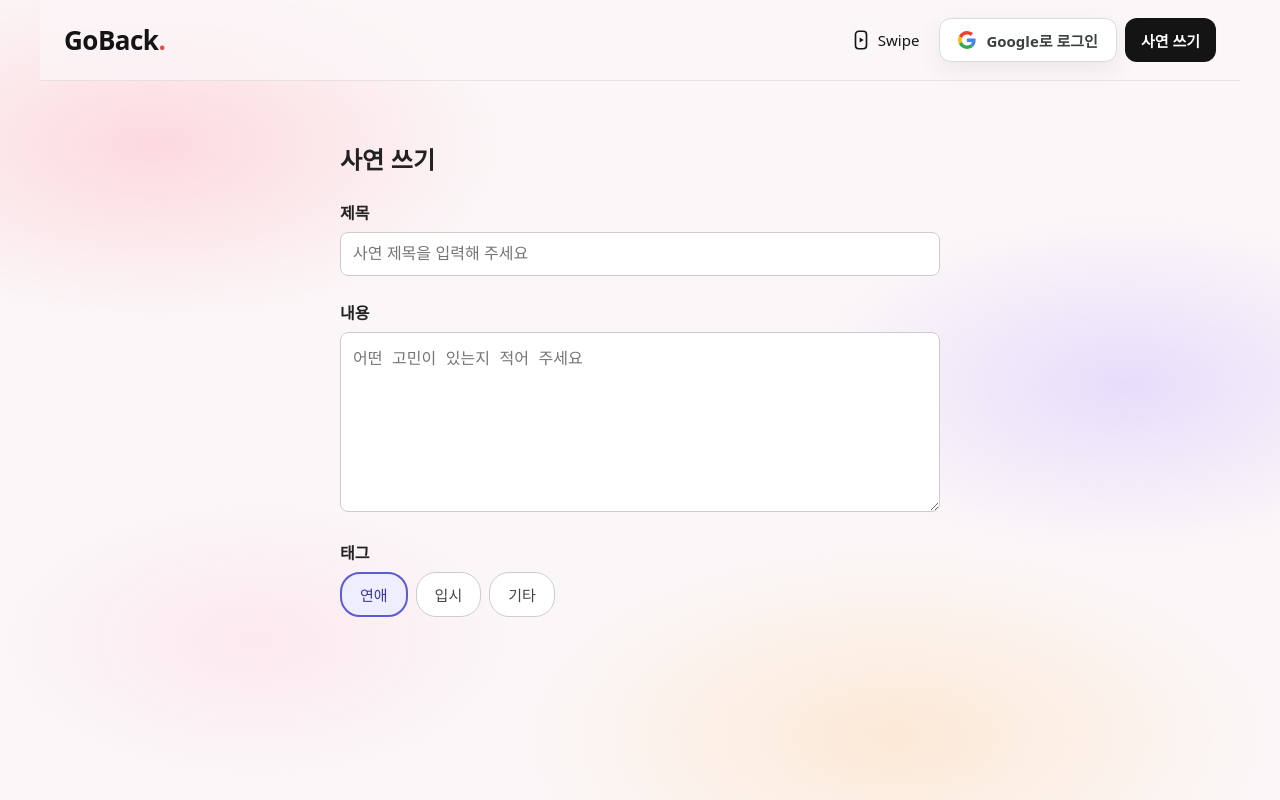
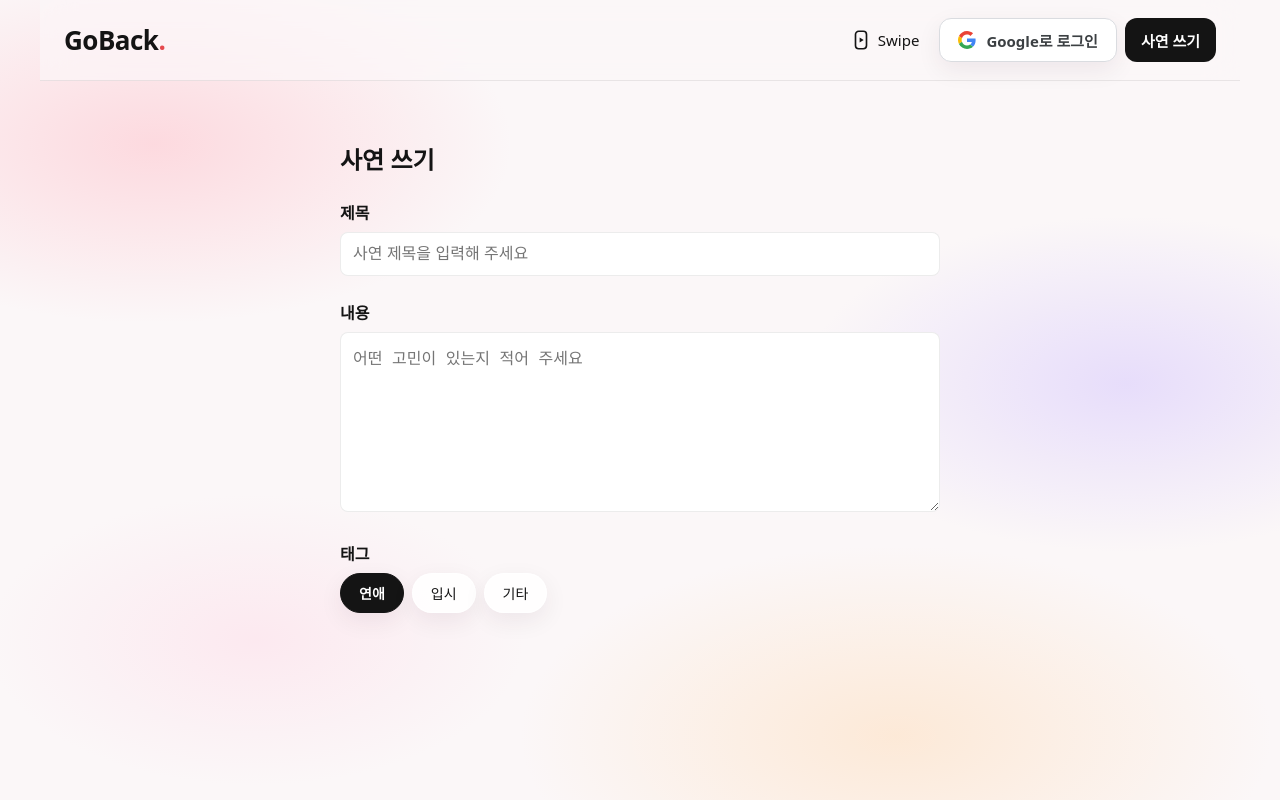
Before and after one commit to team-GoBack/GoBack, a React (Vite) app: page /write in a window 1280 px wide. Built offline with nearby package versions, Linux system fonts and the light colour scheme; no server answers.

Commit message:
fix: 작성 페이지 스타일 수정

```diff
--- a/src/pages/WritePage.jsx
+++ b/src/pages/WritePage.jsx
@@ -12,10 +12,12 @@ export default function WritePage() {
       maxWidth: '640px',
       margin: '0 auto',
       padding: '32px 20px',
-      color: '#222',
-      fontFamily: 'sans-serif',
+      color: 'var(--ink)',
     },
     heading: {
+      marginBottom: '24px',
+    },
+    field: {
       marginBottom: '24px',
     },
     label: {
@@ -27,36 +29,20 @@ export default function WritePage() {
       boxSizing: 'border-box',
       width: '100%',
       padding: '12px',
-      border: '1px solid #ccc',
+      border: '1px solid var(--border)',
       borderRadius: '8px',
       fontSize: '16px',
-    },
-    field: {
-      marginBottom: '24px',
     },
     textarea: {
       boxSizing: 'border-box',
       width: '100%',
       minHeight: '180px',
       padding: '12px',
-      border: '1px solid #ccc',
+      border: '1px solid var(--border)',
       borderRadius: '8px',
       fontSize: '16px',
       resize: 'vertical',
     },
-    tagList: {
-      display: 'flex',
-      gap: '8px',
-    },
-    tagButton: (isSelected) => ({
-      padding: '10px 18px',
-      border: isSelected ? '2px solid #5b5bd6' : '1px solid #ccc',
-      borderRadius: '20px',
-      backgroundColor: isSelected ? '#eeeeff' : '#fff',
-      color: isSelected ? '#3939a8' : '#444',
-      fontSize: '15px',
-      cursor: 'pointer',
-    }),
   }
 
   return (
@@ -92,14 +78,14 @@ export default function WritePage() {
 
       <div style={styles.field}>
         <span style={styles.label}>태그</span>
-        <div style={styles.tagList}>
+        <div className="tags">
           {tags.map((item) => (
             <button
               key={item}
               type="button"
+              className={tag === item ? 'active' : ''}
               aria-pressed={tag === item}
               onClick={() => setTag(item)}
-              style={styles.tagButton(tag === item)}
             >
               {item}
             </button>
```
